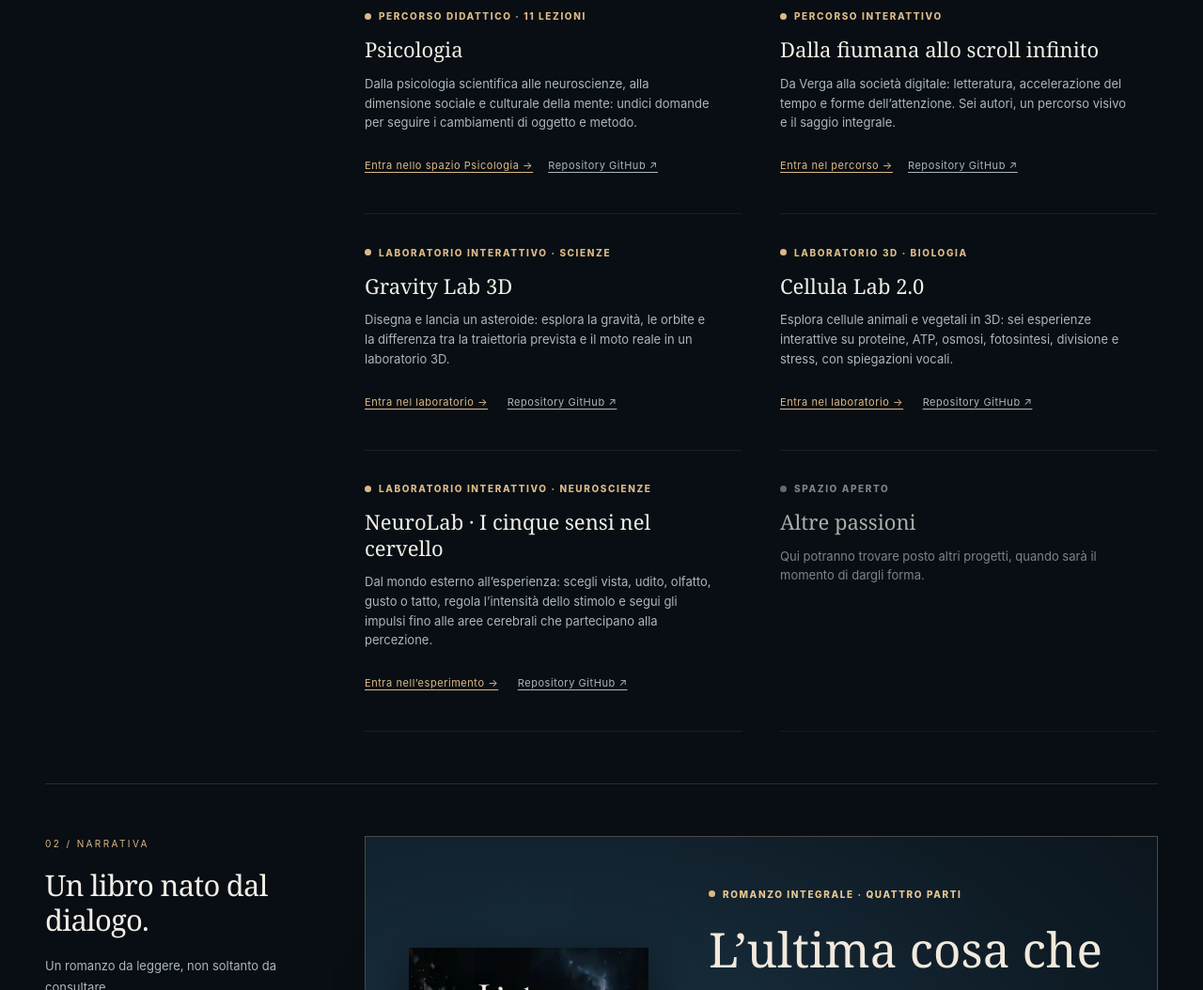
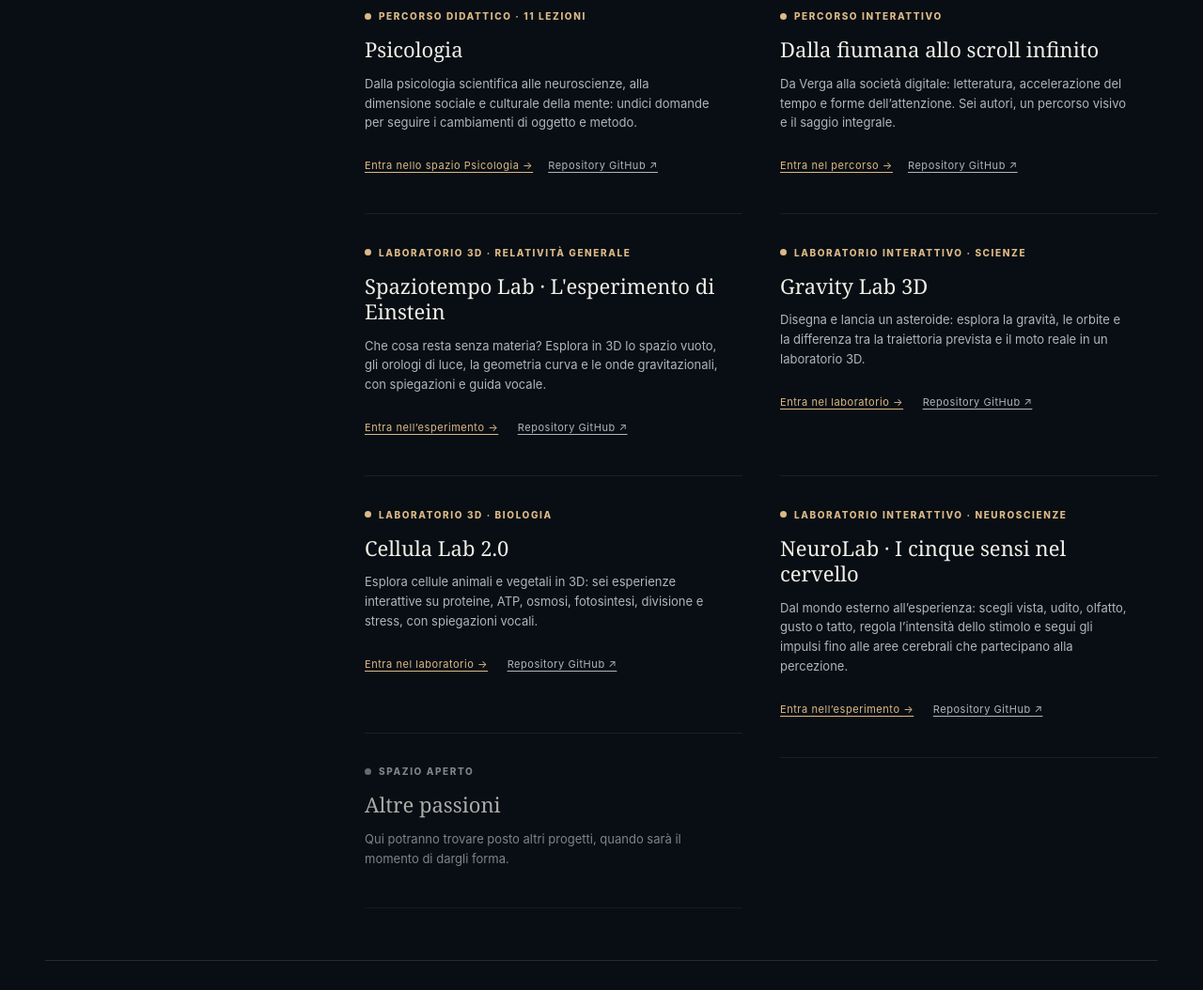
Before and after one commit to gb69prof/gbprof-home, a plain HTML site: page Spazi/index.html in a window 1280 px wide. Shown: the part 666-1720 px from the top of the page at 94% size. Drawn offline with Linux system fonts and the light colour scheme.

Commit message:
Link Spaziotempo Lab in Spazi directory

```diff
--- a/Spazi/index.html
+++ b/Spazi/index.html
@@ -51,6 +51,13 @@
       <article class="project"><span class="interest-status">Percorso didattico · 11 lezioni</span><h4>Psicologia</h4><p>Dalla psicologia scientifica alle neuroscienze, alla dimensione sociale e culturale della mente: undici domande per seguire i cambiamenti di oggetto e metodo.</p><a href="/Spazi/psicologia/" aria-label="Entra nello spazio Psicologia, percorso didattico in undici lezioni">Entra nello spazio Psicologia →</a><a class="repository-link" href="https://github.com/gb69prof/gbprof-home/tree/main/Spazi/psicologia">Repository GitHub ↗</a></article>
       <article class="project"><span class="interest-status">Percorso interattivo</span><h4>Dalla fiumana allo scroll infinito</h4><p>Da Verga alla società digitale: letteratura, accelerazione del tempo e forme dell’attenzione. Sei autori, un percorso visivo e il saggio integrale.</p><a href="https://gbprof.it/Spazi/fiumana-scroll-infinito/" aria-label="Apri Dalla fiumana del progresso allo scroll infinito">Entra nel percorso →</a><a class="repository-link" href="https://github.com/gb69prof/gbprof-home/tree/main/Spazi/fiumana-scroll-infinito" aria-label="Apri il repository del percorso Fiumana e scroll infinito">Repository GitHub ↗</a></article>
       <article class="project">
+        <span class="interest-status">Laboratorio 3D · Relatività generale</span>
+        <h4>Spaziotempo Lab · L'esperimento di Einstein</h4>
+        <p>Che cosa resta senza materia? Esplora in 3D lo spazio vuoto, gli orologi di luce, la geometria curva e le onde gravitazionali, con spiegazioni e guida vocale.</p>
+        <a href="/Spazi/spaziotempo-lab/" aria-label="Entra in Spaziotempo Lab, esperimento interattivo di Einstein">Entra nell’esperimento →</a>
+        <a class="repository-link" href="https://github.com/gb69prof/gbprof-home/tree/main/Spazi/spaziotempo-lab" aria-label="Repository Spaziotempo Lab">Repository GitHub ↗</a>
+      </article>
+      <article class="project">
         <span class="interest-status">Laboratorio interattivo · Scienze</span>
         <h4>Gravity Lab 3D</h4>
         <p>Disegna e lancia un asteroide: esplora la gravità, le orbite e la differenza tra la traiettoria prevista e il moto reale in un laboratorio 3D.</p>
```
